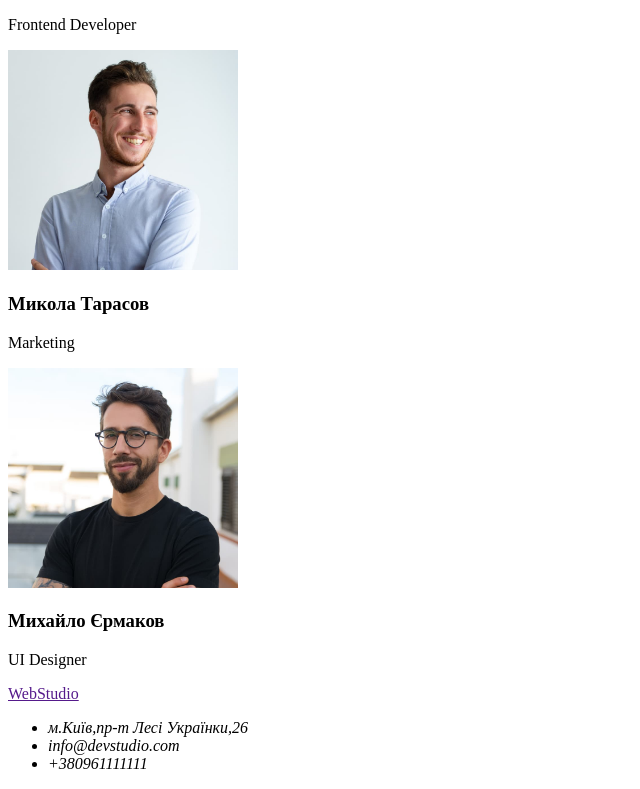
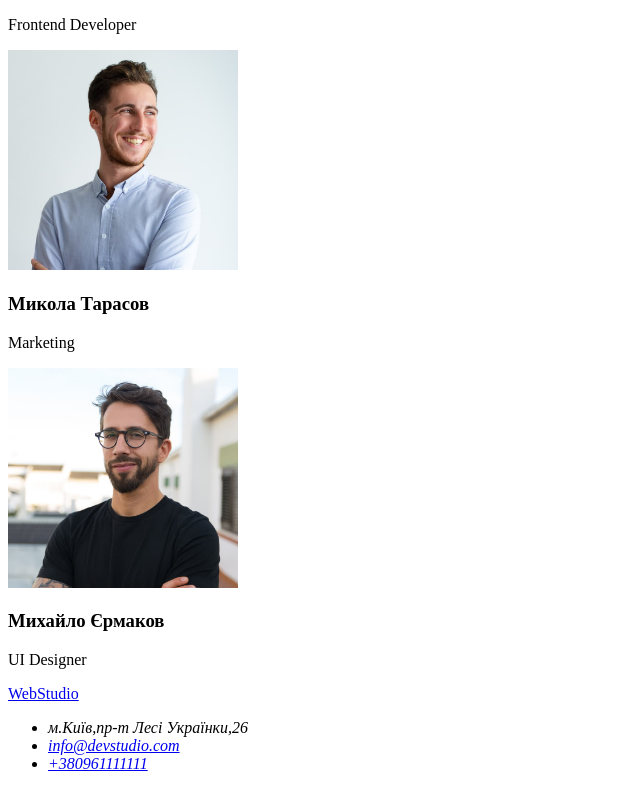
Before and after one commit to Valentyn-Holikov/goit-markup-hw-01, a plain HTML site: page index.html in a window 1280 px wide. Shown: the part 1575-2364 px from the top of the page, without its empty margins (0-640 px from the left). Drawn offline with Linux system fonts and the light colour scheme.

Commit message:
correct contact

```diff
--- a/index.html
+++ b/index.html
@@ -66,14 +66,14 @@
       </section>
     </main>
     <footer>
-      <a href="">WebStudio</a>
+      <a href="#">WebStudio</a>
       <address>
         <ul>
           <li>
             <a> м.Київ,пр-т Лесі Українки,26 </a>
           </li>
-          <li>info@devstudio.com</li>
-          <li>+380961111111</li>
+          <li><a href="mailto:info@devstudio.com">info@devstudio.com</a></li>
+          <li><a href="tel:380961111111">+380961111111</a></li>
         </ul>
       </address>
     </footer>
```
